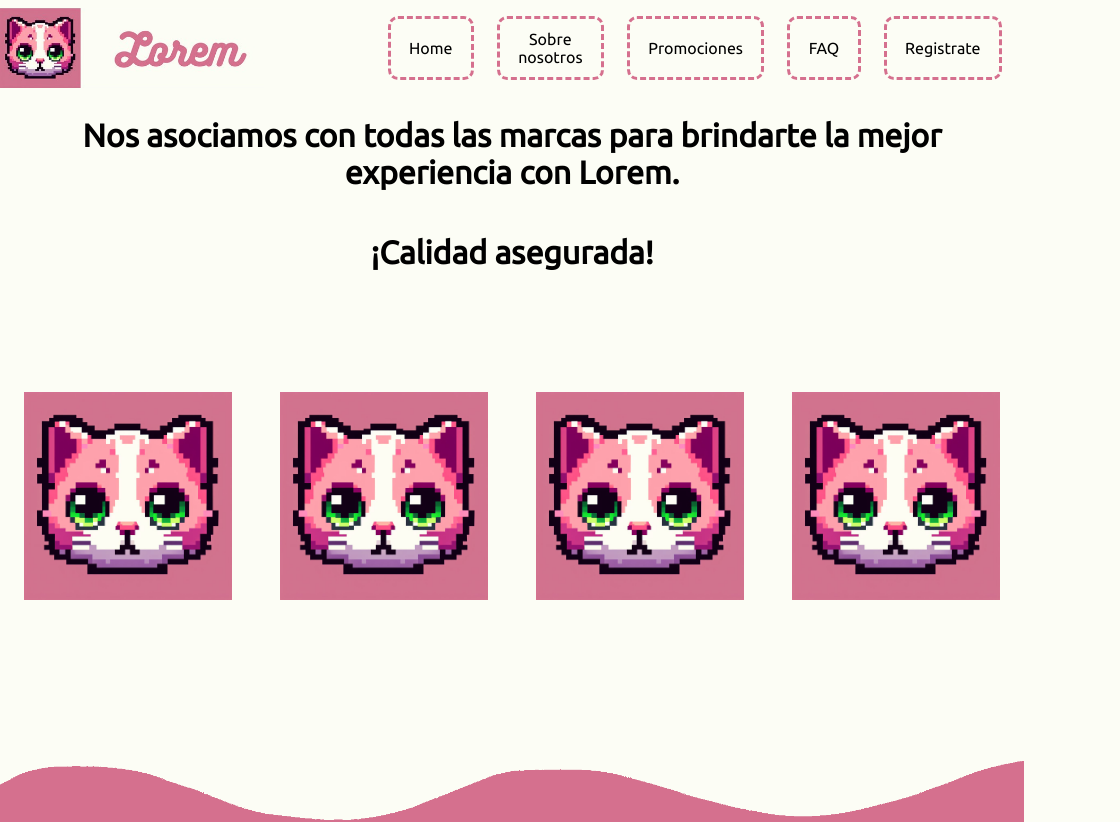
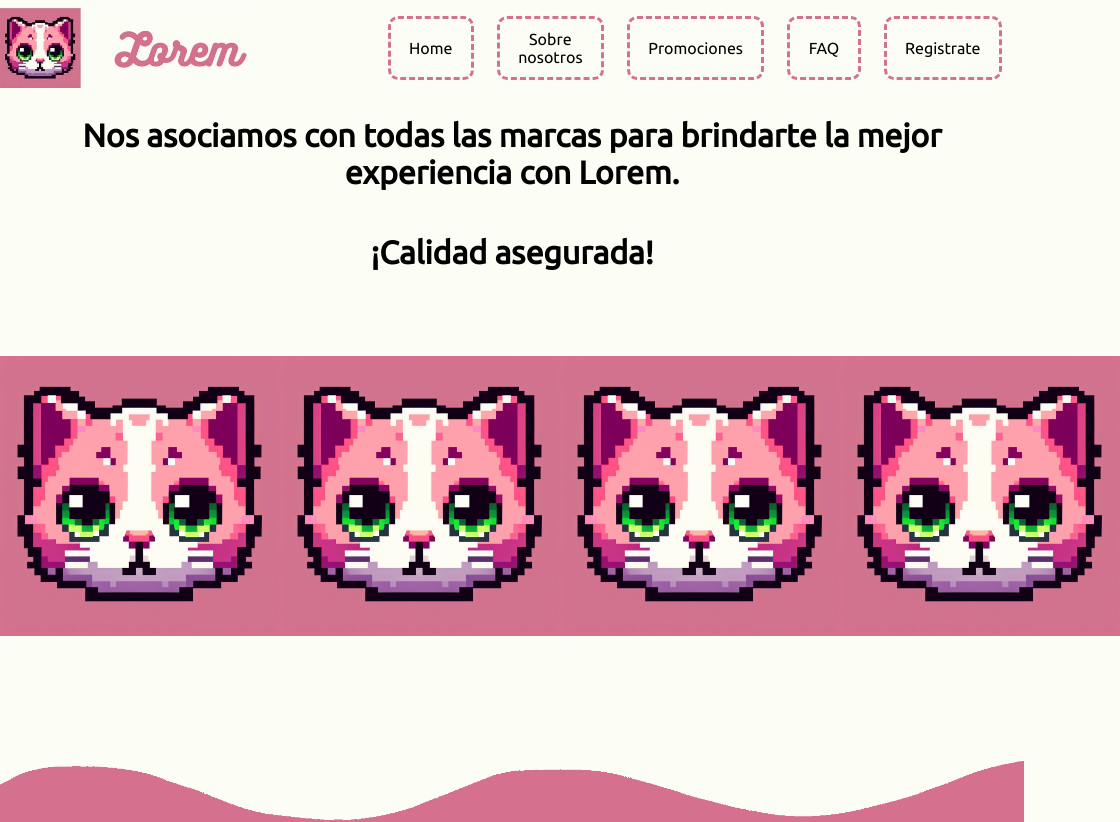
Before and after one commit to tostadisha/Proyecto-HTML, a plain HTML site: page pages/promociones.html in a window 1024 px wide. Shown: the top 822 px of the page, 1120 px wide, since content can reach past the window. Drawn offline with Linux system fonts and the light colour scheme.

Commit message:
Anterior commit tenía un error línea 470

```diff
--- a/css/style.css
+++ b/css/style.css
@@ -458,7 +458,6 @@ footer div img{
 /* SOBRE NOSOTROS */
 .cajaSuperior-sobreNosotros img{
     height: 200px;
-    padding: 0;
 }
 }
 /* LAPTOP */
@@ -468,7 +467,8 @@ body header nav{
     width: 60%;
 }
     /* PROMOCIONES */
-.imagenesPromocion img{
-    height: 13em;
+.cajaSuperior-sobreNosotros img{
+    padding: 0;
+
 }
 }
```
